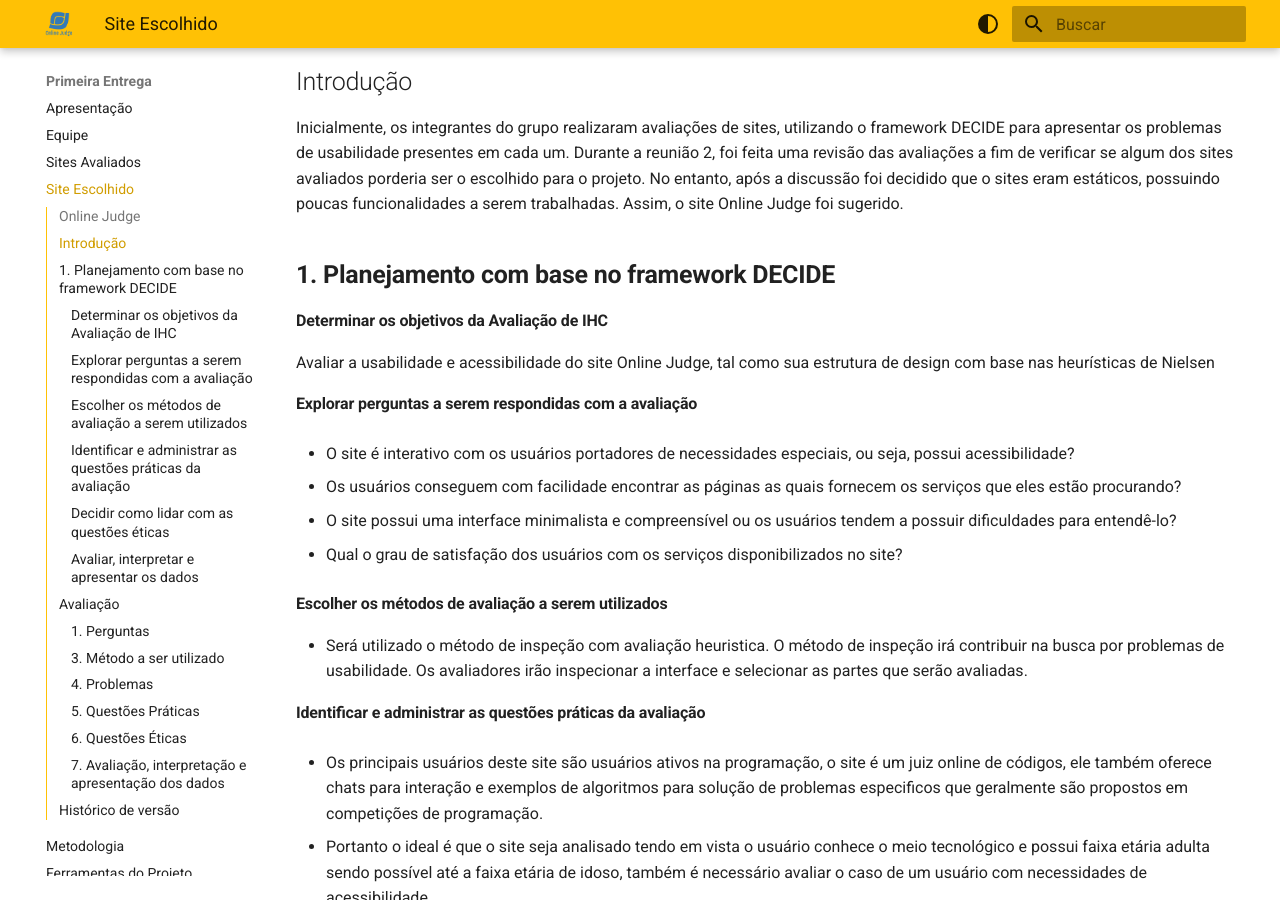
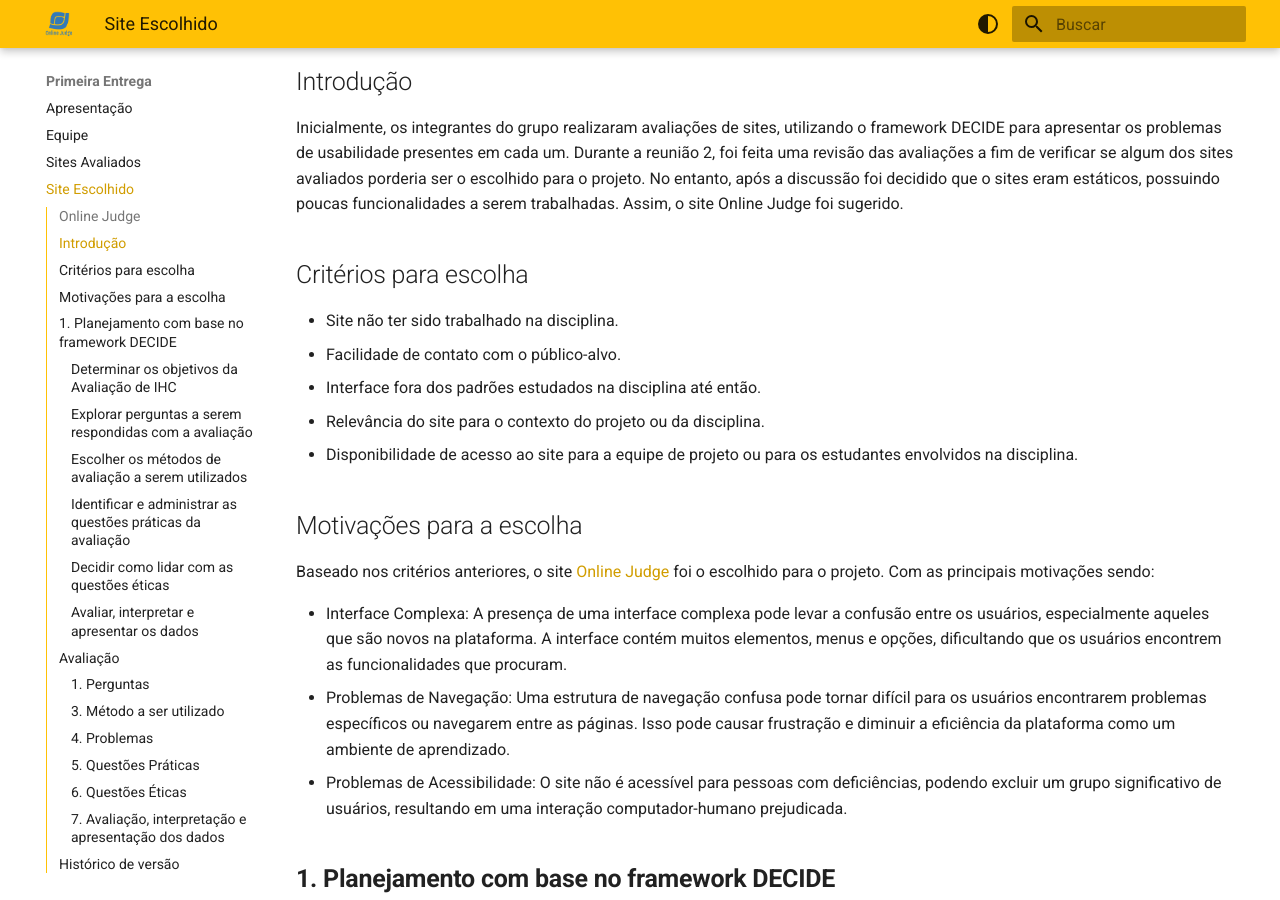
Before and after one commit to Interacao-Humano-Computador/2023.2-OnlineJudge, an MkDocs documentation site: the page built from docs/primeira-entrega/site-escolhido.md, in a window 1280 px wide and 900 px high, scrolled down 239 px. Built offline with MkDocs 1.6.1 and Material for MkDocs 9.7.7, drawn with Linux system fonts in a browser that asks for light colours; some of the changed text lies outside the part shown.

Commit message:
Correções referentes a primeira entrega

```diff
--- a/docs/primeira-entrega/site-escolhido.md
+++ b/docs/primeira-entrega/site-escolhido.md
@@ -5,6 +5,21 @@
 ## Introdução
 
 Inicialmente, os integrantes do grupo realizaram avaliações de sites, utilizando o framework DECIDE para apresentar os problemas de usabilidade presentes em cada um. Durante a reunião 2, foi feita uma revisão das avaliações a fim de verificar se algum dos sites avaliados porderia ser o escolhido para o projeto. No entanto, após a discussão foi decidido que o sites eram estáticos, possuindo poucas funcionalidades a serem trabalhadas. Assim, o site Online Judge foi sugerido.
+
+## Critérios para escolha
+* Site não ter sido trabalhado na disciplina.
+* Facilidade de contato com o público-alvo.
+* Interface fora dos padrões estudados na disciplina até então.
+* Relevância do site para o contexto do projeto ou da disciplina.
+* Disponibilidade de acesso ao site para a equipe de projeto ou para os estudantes envolvidos na disciplina.
+
+## Motivações para a escolha
+Baseado nos critérios anteriores, o site [Online Judge](https://onlinejudge.org/) foi o escolhido para o projeto. Com as principais motivações sendo:
+
+* Interface Complexa: A presença de uma interface complexa pode levar a confusão entre os usuários, especialmente aqueles que são novos na plataforma. A interface contém muitos elementos, menus e opções, dificultando que os usuários encontrem as funcionalidades que procuram.
+* Problemas de Navegação: Uma estrutura de navegação confusa pode tornar difícil para os usuários encontrarem problemas específicos ou navegarem entre as páginas. Isso pode causar frustração e diminuir a eficiência da plataforma como um ambiente de aprendizado.
+* Problemas de Acessibilidade: O site não é acessível para pessoas com deficiências, podendo excluir um grupo significativo de usuários, resultando em uma interação computador-humano prejudicada.
+
 
 ## **1. Planejamento com base no framework DECIDE**
 
@@ -112,3 +127,4 @@ Avaliar a usabilidade e acessibilidade do site Online Judge, tal como sua estrut
 | Versão |    Data    |                  Descrição                   |         Responsáveis          |    Revisor    |
 | :----: | :--------: | :------------------------------------------: | :---------------------------: | :-----------: |
 |  1.0   | 30/09/2023 | Padronização de todas as avaliações de sites | [Pablo Guilherme](https://github.com/PabloGJBS), [Ester Lino](https://github.com/esteerlino) | [Suzane Duarte](https://github.com/suzaneduarte) |
+|  1.1   | 16/10/2023 | Critérios de Escolha e Motivação | [Luana Torres](https://github.com/luanatorress)| [Ester Flores](https://github.com/esteerlino) |
```
Also changed, not shown: docs/primeira-entrega/metodologia.md (+6 -0 lines), docs/segunda-entrega/aspectos-eticos.md (+2 -2 lines).
